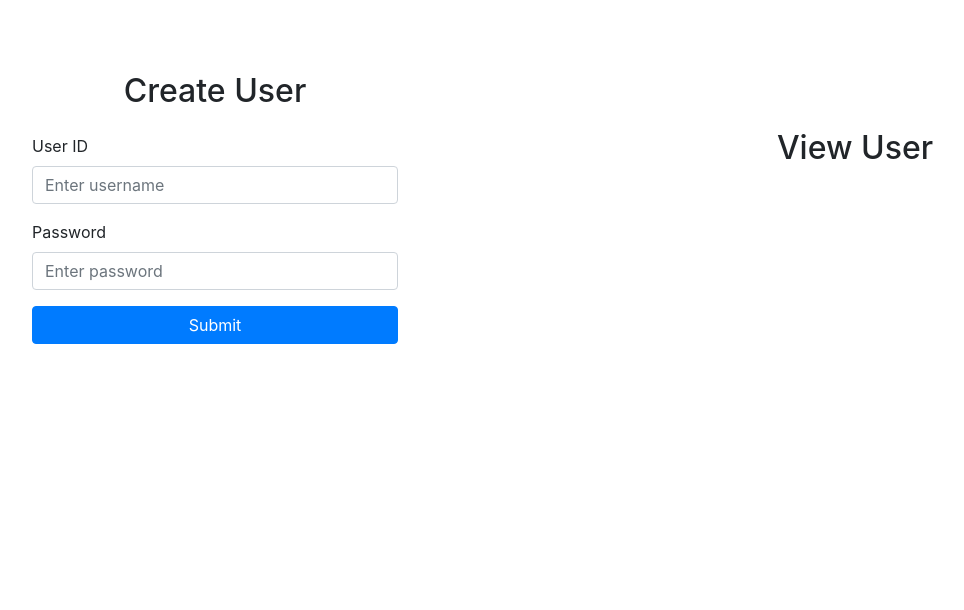
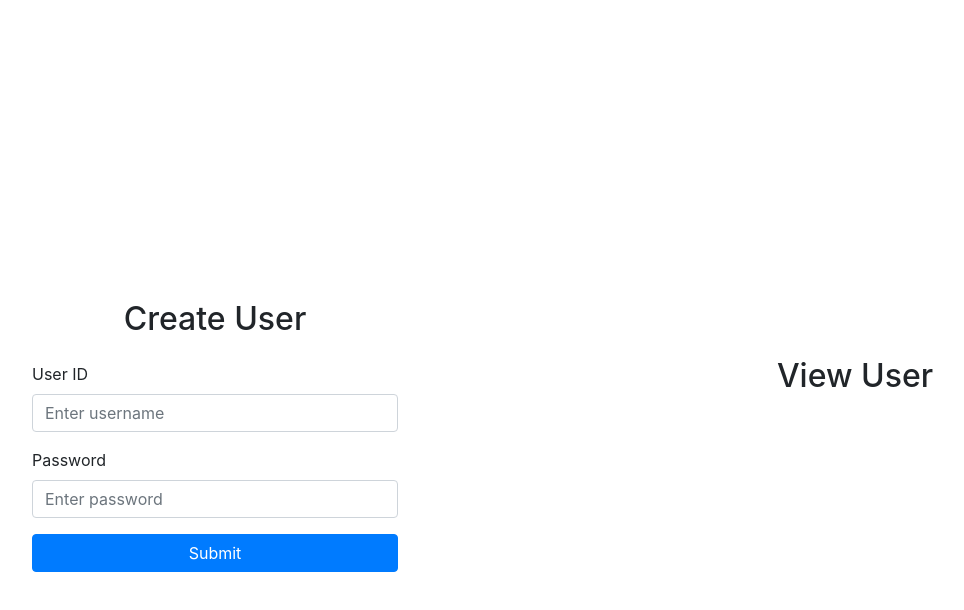
Before and after one commit to VinayK2003/web, a plain HTML site: page frontend/createuser.html in a window 1280 px wide. Shown: the whole page, without its empty margins (105-1069 px from the left). Drawn offline with nearby package versions, Linux system fonts and the light colour scheme.

Commit message:
improved css

```diff
--- a/frontend/createuser.html
+++ b/frontend/createuser.html
@@ -5,12 +5,19 @@
   <meta name="viewport" content="width=device-width, initial-scale=1.0" />
   <link rel="stylesheet" href="https://stackpath.bootstrapcdn.com/bootstrap/4.5.2/css/bootstrap.min.css" />
   <title>User Management</title>
+  <style>
+    html,body{
+      margin: 0;
+      padding: 0;
+      height: 100%;
+    }
+  </style>
 </head>
 <body>
   <div class="container-fluid">
     <div class="row">
       <!-- Left Part: Create User -->
-      <div class="col-md-6 d-flex flex-column align-items-center justify-content-center">
+      <div class="col-md-6 d-flex flex-column align-items-center justify-content-center" style="height: 100vh;">
         <div class="pt-5"></div>
         <h2 class="pt-4 mb-4">Create User</h2>
         <form style="width: 60%;">
@@ -27,7 +34,7 @@
       </div>
 
       <!-- Right Part: View User -->
-      <div class="col-md-6 p-4 d-flex flex-column align-items-center justify-content-center">
+      <div class="col-md-6  d-flex flex-column align-items-center justify-content-center" >
         <div class="d-flex flex-column align-items-center">
           <h2 class="mb-4">View User</h2>
           <div class="mb-4" style="width: 80%;"> <!-- Empty Block 1 -->
```
